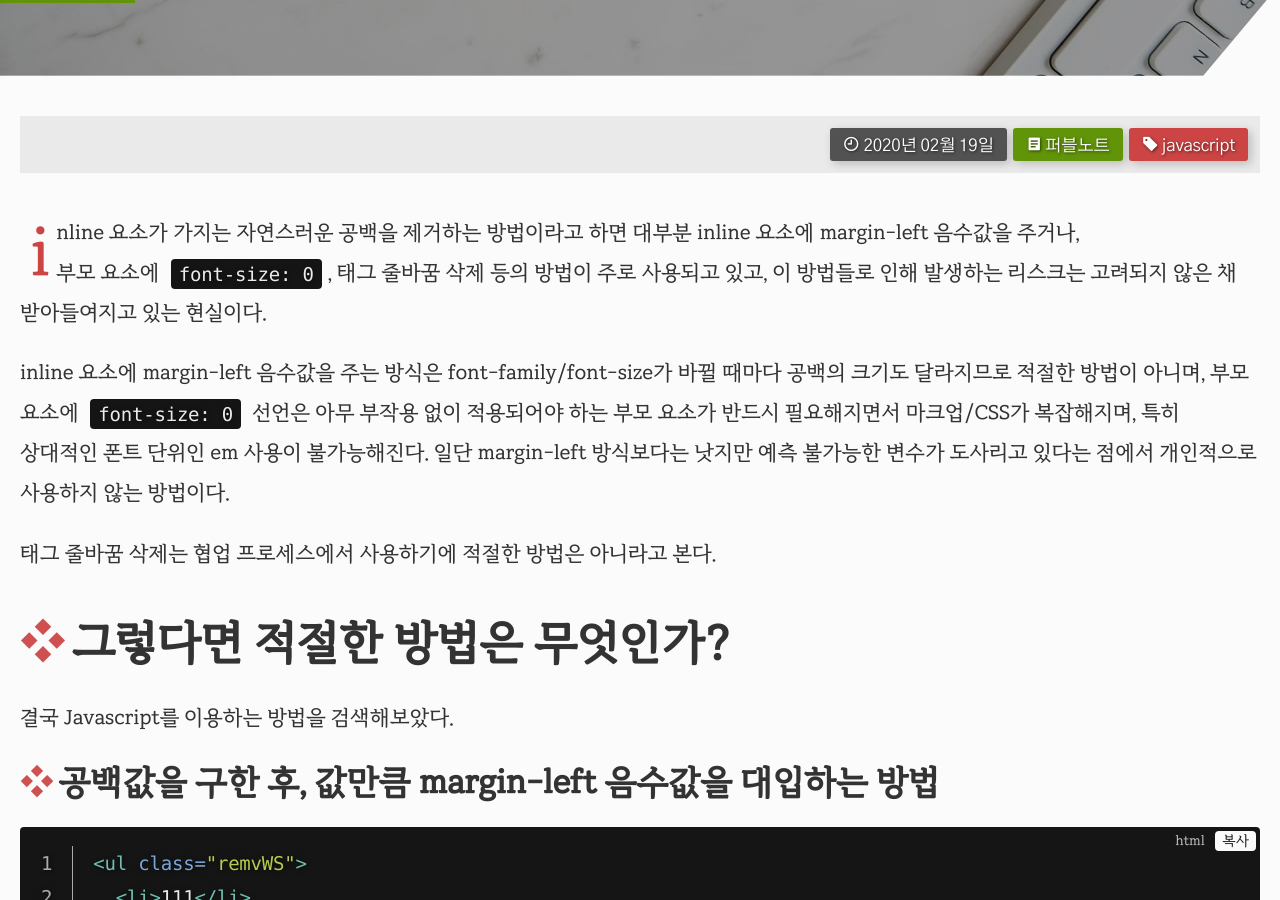
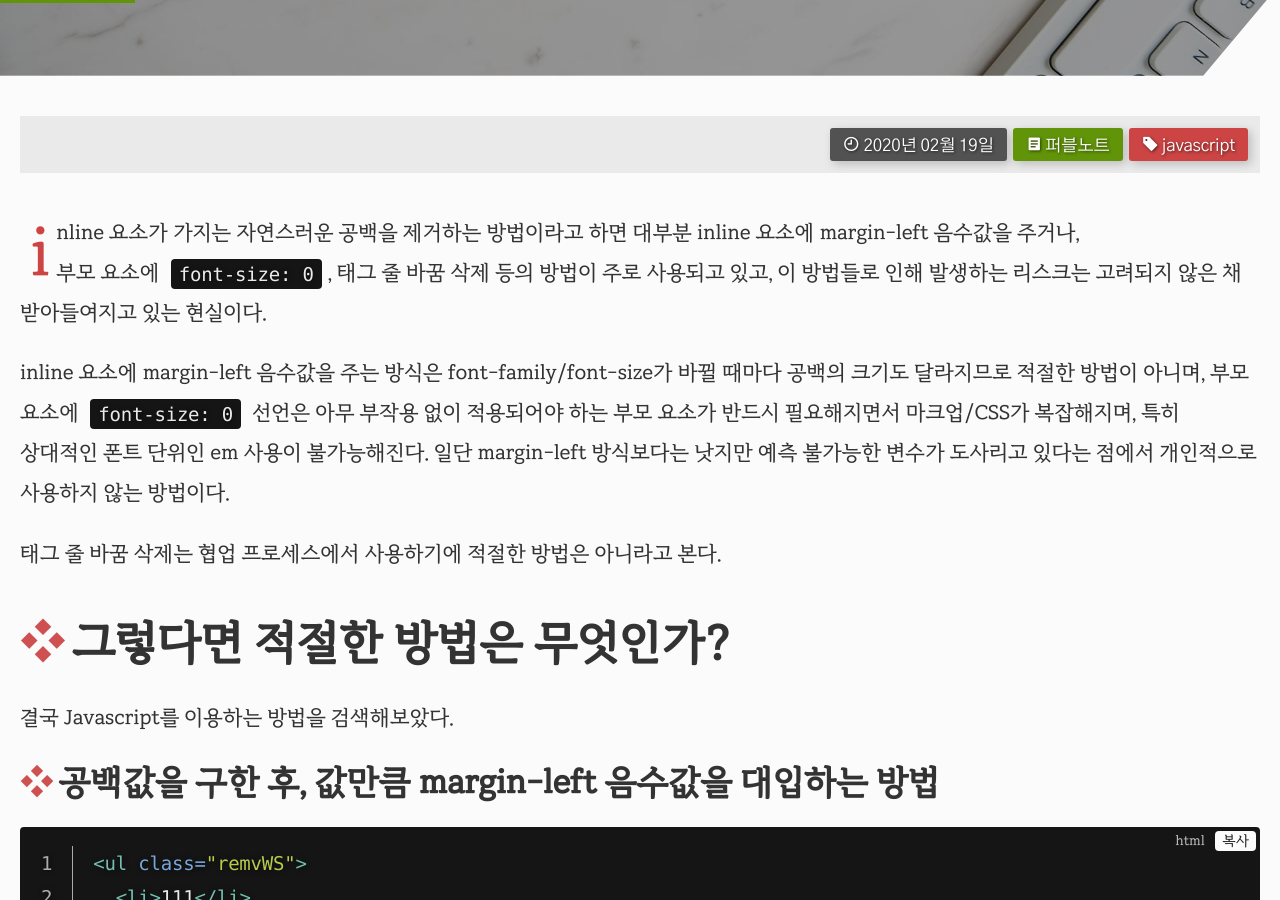
Before and after one commit to selosele/selosele.github.io, a Jekyll site: the page built from _posts/2020-02-19-white-space.md, in a window 1280 px wide and 900 px high, scrolled down 382 px. Built offline with Jekyll 4.4.1, drawn with Linux system fonts in a browser that asks for light colours; comment, search, counter and statistics services are not loaded; some of the changed text lies outside the part shown.

Commit message:
포스트 수정

````diff
--- a/_posts/2020-02-19-white-space.md
+++ b/_posts/2020-02-19-white-space.md
@@ -15,12 +15,13 @@ categories:
 tags:
     - javascript
 ---
+
 inline 요소가 가지는 자연스러운 공백을 제거하는 방법이라고 하면 대부분 inline 요소에 margin-left 음수값을 주거나,
-부모 요소에 ```font-size: 0```{:.language-css}, 태그 줄바꿈 삭제 등의 방법이 주로 사용되고 있고, 이 방법들로 인해 발생하는 리스크는 고려되지 않은 채 받아들여지고 있는 현실이다.
+부모 요소에 ```font-size: 0```{:.language-css}, 태그 줄 바꿈 삭제 등의 방법이 주로 사용되고 있고, 이 방법들로 인해 발생하는 리스크는 고려되지 않은 채 받아들여지고 있는 현실이다.
 
 inline 요소에 margin-left 음수값을 주는 방식은 font-family/font-size가 바뀔 때마다 공백의 크기도 달라지므로 적절한 방법이 아니며, 부모 요소에 ```font-size: 0```{:.language-css} 선언은 아무 부작용 없이 적용되어야 하는 부모 요소가 반드시 필요해지면서 마크업/CSS가 복잡해지며, 특히 상대적인 폰트 단위인 em 사용이 불가능해진다. 일단 margin-left 방식보다는 낫지만 예측 불가능한 변수가 도사리고 있다는 점에서 개인적으로 사용하지 않는 방법이다.
 
-태그 줄바꿈 삭제는 협업 프로세스에서 사용하기에 적절한 방법은 아니라고 본다.
+태그 줄 바꿈 삭제는 협업 프로세스에서 사용하기에 적절한 방법은 아니라고 본다.
 
 ## 그렇다면 적절한 방법은 무엇인가?
 결국 Javascript를 이용하는 방법을 검색해보았다.
@@ -92,9 +93,9 @@ inline 요소에 margin-left 음수값을 주는 방식은 font-family/font-size
 <script async src="https://static.codepen.io/assets/embed/ei.js"></script>
 
 노드의 타입이 텍스트인 노드와 공백이 포함된 노드를 반환한다.
-결과적으로 태그 줄바꿈 삭제 기법을 사용한 것과 다를 게 없지만, 분명히 다른 점이 있다.
+결과적으로 태그 줄 바꿈 삭제 기법을 사용한 것과 다를 게 없지만, 분명히 다른 점이 있다.
 
-로컬 HTML에서 태그 들여쓰기 준수해서 작업 후 함수 호출해주면 태그 줄바꿈이 삭제되는 것이므로,
+로컬 HTML에서 태그 들여쓰기 준수해서 작업 후 함수 호출해주면 태그 줄 바꿈이 삭제되는 것이므로,
 유지보수 작업 시에는 HTML 긁어다가 prettify 해주는 사이트나 에디터별 정렬 기능 또는 확장 프로그램을 돌리면 그만인 것..
 
 단점은 자식 요소로 순수 텍스트 노드가 들어가지 못한다. 더 좋은 방법을 찾아볼 것이지만 개인 블로그에 사용하기에는 괜찮은 것으로 판단되서 블로그 JS에 적용하였음.
````
Also changed, not shown: _posts/2020-02-03-nbsp.md (+2 -1 lines), _posts/2020-03-30-word-break-in-ie.md (+6 -5 lines), _posts/2020-11-24-do-not-overuse-br-element.md (+4 -4 lines).
